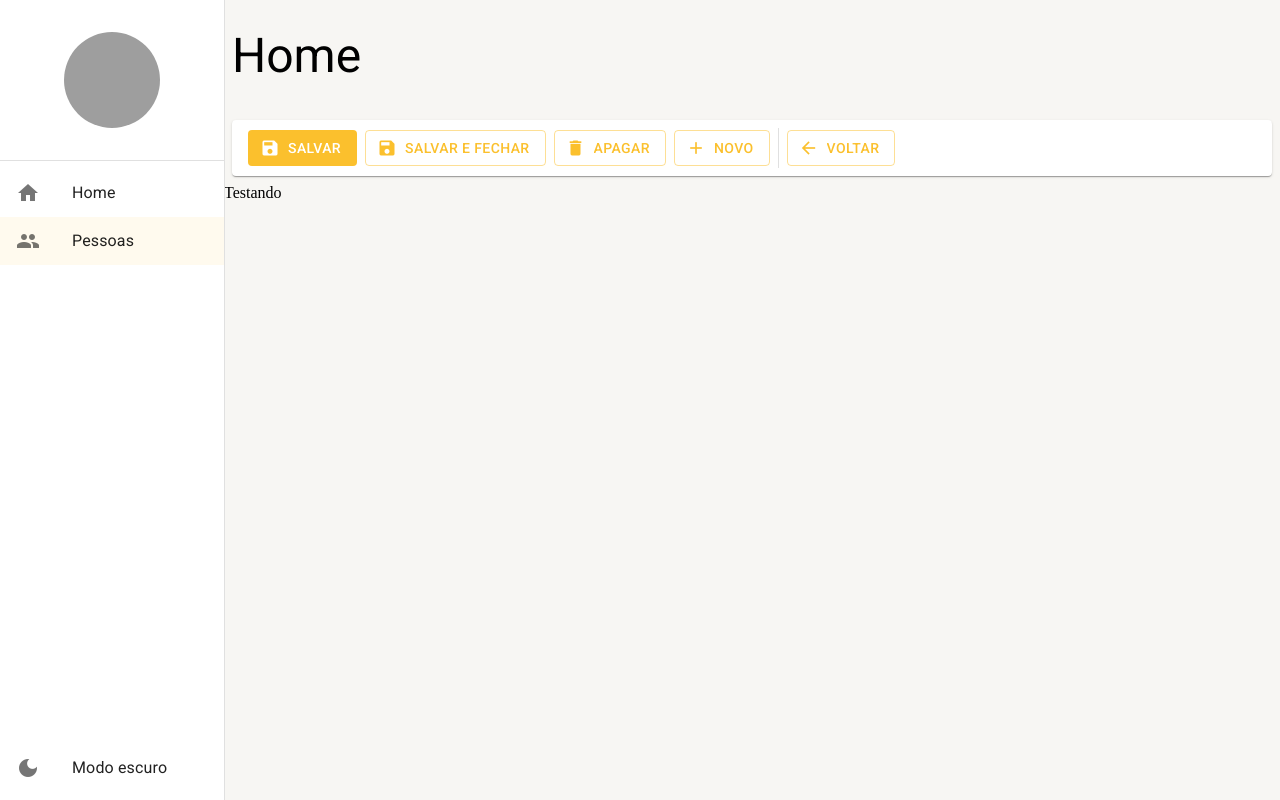
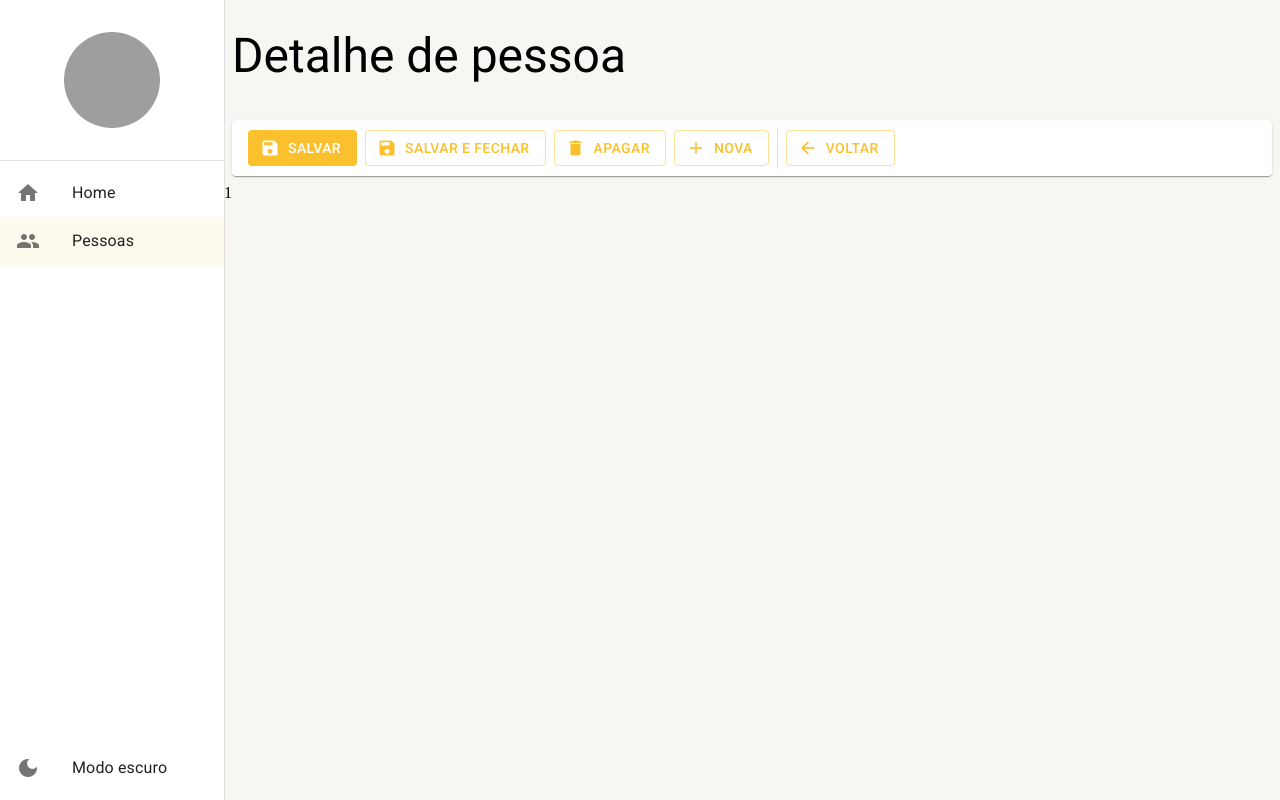
Before and after one commit to jeuchaves/react-typescript-mui, a React (Create React App) app: page /pessoas/detalhe/1 in a window 1280 px wide. Built offline with nearby package versions, Linux system fonts and the light colour scheme; grey boxes are pictures that could not be loaded.

Commit message:
feat: Configura barra de ferramentas de detalhe

```diff
--- a/src/pages/index.ts
+++ b/src/pages/index.ts
@@ -1,2 +1,3 @@
 export * from './dashboard/Dashboard';
+export * from './pessoas/DetalheDePessoas';
 export * from './pessoas/ListagemDePessoas';
--- /dev/null
+++ b/src/pages/pessoas/DetalheDePessoas.tsx
@@ -0,0 +1,41 @@
+import { useNavigate, useParams } from "react-router-dom"
+
+import { LayoutBaseDePagina } from "../../shared/layouts";
+import { FerramentasDeDetalhe } from "../../shared/components";
+
+export const DetalheDePessoas: React.FC = () => {
+
+    const { id = 'nova' } = useParams<'id'>();
+
+    const navigate = useNavigate();
+
+    const handleSave = () => {
+        console.log('Salvar')
+    }
+
+    const handleDelete = () => {
+        console.log('Deletar')
+    }
+
+    return (
+        <LayoutBaseDePagina
+            titulo="Detalhe de pessoa"
+            barraDeFerramentas={
+                <FerramentasDeDetalhe
+                    textoBotaoNovo="Nova"
+                    mostrarBotaoSalvarEFechar
+                    mostrarBotaoApagar={id !== 'nova'}
+                    mostrarBotaoNovo={id !== 'nova'}
+
+                    aoClicarEmSalvar={handleSave}
+                    aoClicarEmSalvarEFechar={handleSave}
+                    aoClicarEmApagar={handleDelete}
+                    aoClicarEmNovo={() => navigate('/pessoas/detalhe/nova')}
+                    aoClicarEmVoltar={() => navigate('/pessoas')}
+                />
+            }
+        >
+            {id}
+        </LayoutBaseDePagina>
+    )
+}
--- a/src/pages/pessoas/ListagemDePessoas.tsx
+++ b/src/pages/pessoas/ListagemDePessoas.tsx
@@ -68,6 +68,7 @@
                     textoBotaoNovo="Nova"
                     mostrarInputBusca
                     textoDaBusca={busca}
+                    aoClicarEmNovo={() => navigate('/pessoas/detalhe/nova')}
                     aoMudarTextoDeBusca={texto => setSearchParams({ busca: texto, pagina: '1' }, { replace: true })}
                 />
             }
--- a/src/routes/index.tsx
+++ b/src/routes/index.tsx
@@ -1,7 +1,7 @@
 import { Routes, Route, Navigate } from "react-router-dom";
 import { useAppDrawerContext } from "../shared/contexts";
 import { useEffect } from "react";
-import { Dashboard, ListagemDePessoas } from "../pages";
+import { Dashboard, DetalheDePessoas, ListagemDePessoas } from "../pages";
 
 export const AppRoutes = () => {
 
@@ -26,7 +26,7 @@
         <Routes>
             <Route path="/home" element={<Dashboard/>}/>
             <Route path="/pessoas" element={<ListagemDePessoas/>}/>
-            <Route path="/pessoas/detalhe/:id" element={<Dashboard/>}/>
+            <Route path="/pessoas/detalhe/:id" element={<DetalheDePessoas/>}/>
             <Route path="*" element={<Navigate to="/home"/>}/>
         </Routes>
     );
```
